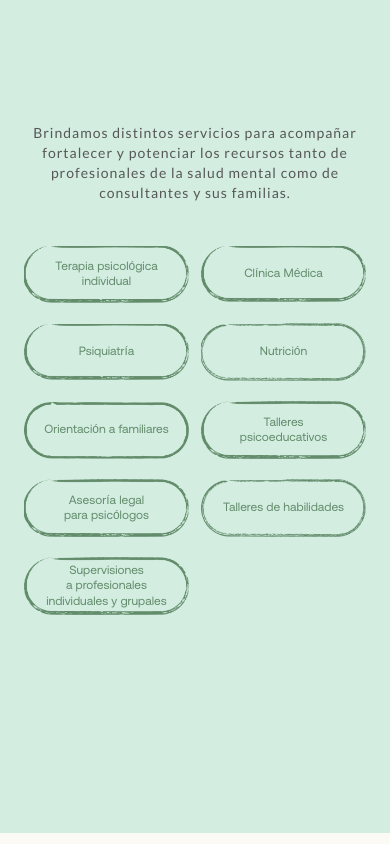
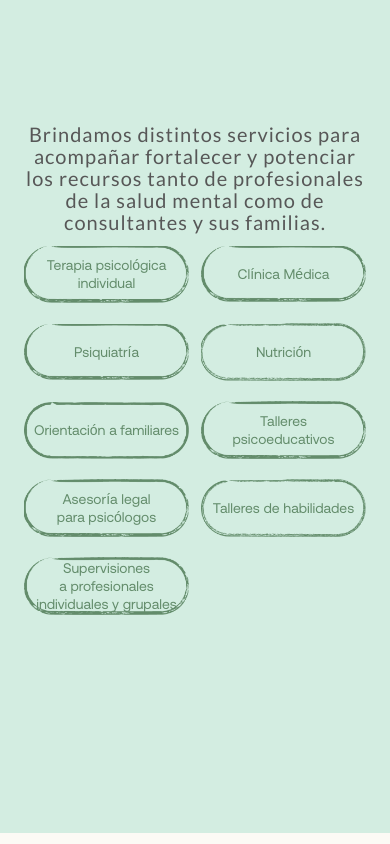
Before and after one commit to lletorres/somos-mente-y-cuerpo, a plain HTML site: page index.html in a window 390 px wide. Shown: the part 1040-1884 px from the top of the page. Drawn offline with Linux system fonts and the light colour scheme.

Commit message:
nuevo font text

```diff
--- a/style.css
+++ b/style.css
@@ -401,7 +401,7 @@ section[id] {
   }
   .hero-text2 {
     position: absolute;
-    bottom: 15px;
+    bottom: 20px;
     left: 5%;
     transform: translateX(-50%);
     width: 90%;
@@ -2353,8 +2353,8 @@ body.menu-open {
   .equipo-text,
   .formaciones-text,
   .como-trabaja-text {
-    font-size: 14px;
-    line-height: 20px;
+    font-size: 20px;
+    line-height: 22px;
   }
 
   .pill-container {
@@ -2362,7 +2362,7 @@ body.menu-open {
   }
 
   .pill-text {
-    font-size: 12px;
+    font-size: 14px;
   }
 
   .equipo-title,
```
